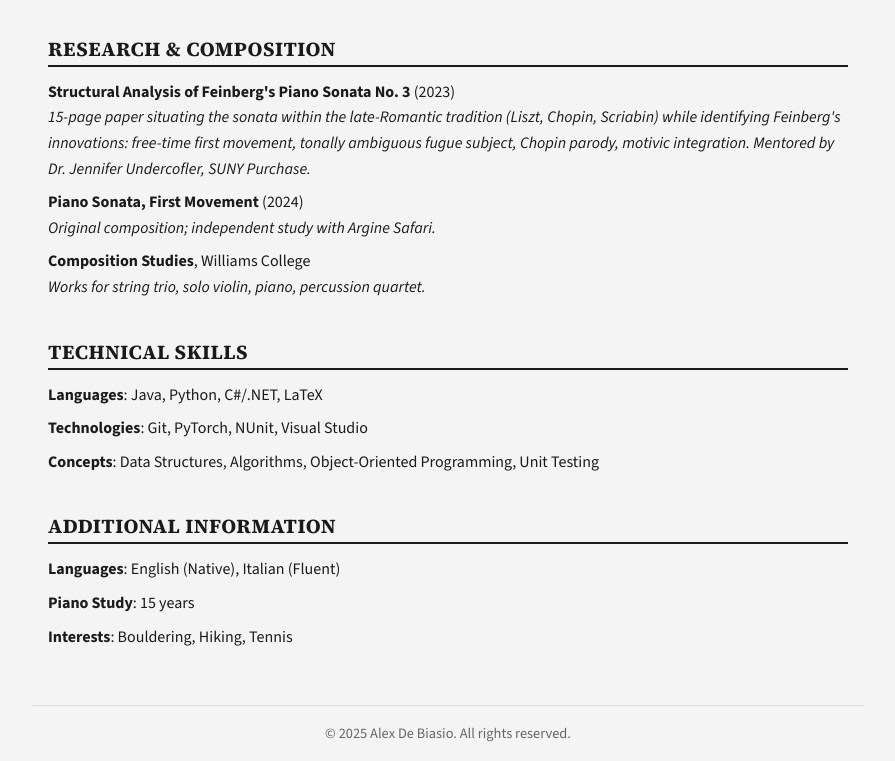
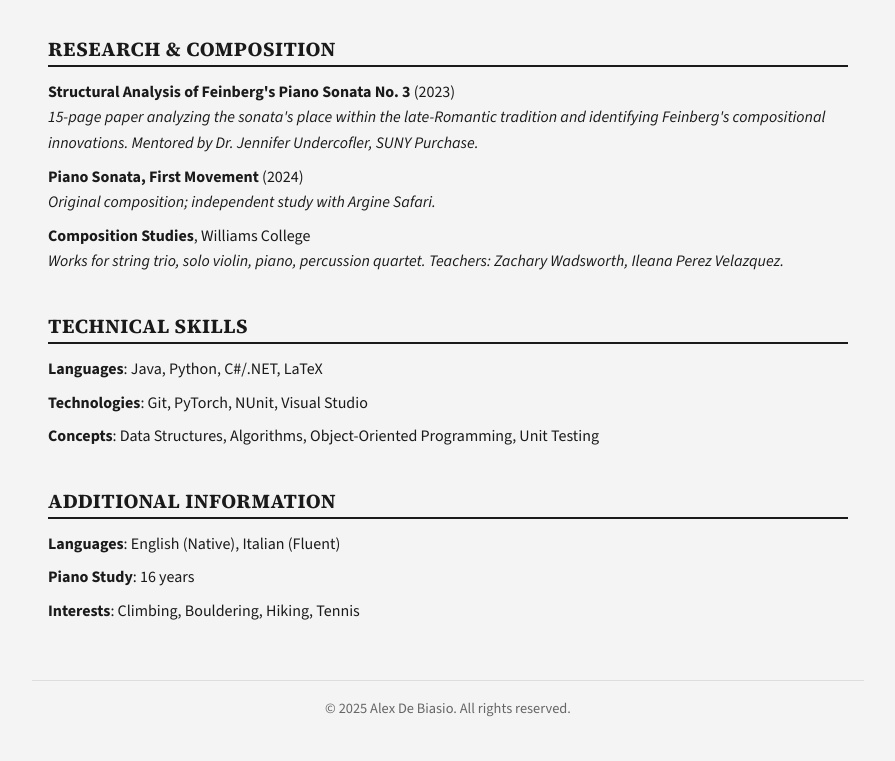
Before and after one commit to ad1406/alexdebiasio.com, an Astro site: page /cv in a window 1280 px wide. Shown: the part 1497-2258 px from the top of the page, without its empty margins (192-1087 px from the left). After the commit the page ends 2233 px from the top, so only its background shows below. Built offline with nearby package versions, Linux system fonts and the light colour scheme; Astro itself is replaced by a stand-in of ours.

Commit message:
Update resume information

```diff
--- a/src/pages/cv.astro
+++ b/src/pages/cv.astro
@@ -37,7 +37,7 @@ const pageTitle = 'Curriculum Vitae';
 			</div>
 			<ul>
 				<li>GPA: 3.85/4.00 • Dean's List</li>
-				<li><strong>Teaching Assistant, Abstract Algebra</strong> (Fall 2025): Selected as a sophomore; leading TA sessions and grading proofs for 30+ students.</li>
+				<li><strong>Teaching Assistant, Abstract Algebra</strong> (Fall 2025): Selected as a sophomore; leading TA sessions and grading proofs for 25 students.</li>
 				<li><strong>Galois Theory Tutorial</strong> (Spring 2026): Admitted as a sophomore to junior/senior-level tutorial with Prof. Susan Loepp.</li>
 				<li><strong>Stanford Pre-Collegiate Studies</strong>: Completed 4-year university-level online math sequence in high school, covering Abstract Algebra, Real/Complex Analysis, Linear Algebra, and Differential Equations.</li>
 				<li><strong>Relevant Coursework</strong>: Commutative Algebra, Topology, Algebraic Number Theory, Data Structures, Probability</li>
@@ -53,7 +53,7 @@ const pageTitle = 'Curriculum Vitae';
 				</div>
 				<div class="entry-subheader">
 					<span class="position">Data Engineering Intern</span>
-					<span class="date">June–August 2025</span>
+					<span class="date">Summer 2025</span>
 				</div>
 			</div>
 			<ul>
@@ -131,7 +131,7 @@ const pageTitle = 'Curriculum Vitae';
 			<ul class="detail-list">
 				<li>
 					<strong>Structural Analysis of Feinberg's Piano Sonata No. 3</strong> (2023)<br>
-					<em>15-page paper situating the sonata within the late-Romantic tradition (Liszt, Chopin, Scriabin) while identifying Feinberg's innovations: free-time first movement, tonally ambiguous fugue subject, Chopin parody, motivic integration. Mentored by Dr. Jennifer Undercofler, SUNY Purchase.</em>
+					<em>15-page paper analyzing the sonata's place within the late-Romantic tradition and identifying Feinberg's compositional innovations. Mentored by Dr. Jennifer Undercofler, SUNY Purchase.</em>
 				</li>
 				<li>
 					<strong>Piano Sonata, First Movement</strong> (2024)<br>
@@ -139,7 +139,7 @@ const pageTitle = 'Curriculum Vitae';
 				</li>
 				<li>
 					<strong>Composition Studies</strong>, Williams College<br>
-					<em>Works for string trio, solo violin, piano, percussion quartet.</em>
+					<em>Works for string trio, solo violin, piano, percussion quartet. Teachers: Zachary Wadsworth, Ileana Perez Velazquez.</em>
 				</li>
 			</ul>
 		</section>
@@ -157,8 +157,8 @@ const pageTitle = 'Curriculum Vitae';
 			<h2>Additional Information</h2>
 			<ul class="detail-list">
 				<li><strong>Languages</strong>: English (Native), Italian (Fluent)</li>
-				<li><strong>Piano Study</strong>: 15 years</li>
-				<li><strong>Interests</strong>: Bouldering, Hiking, Tennis</li>
+				<li><strong>Piano Study</strong>: 16 years</li>
+				<li><strong>Interests</strong>: Climbing, Bouldering, Hiking, Tennis</li>
 			</ul>
 		</section>
 
```
Also changed, not shown: 2 other files.
